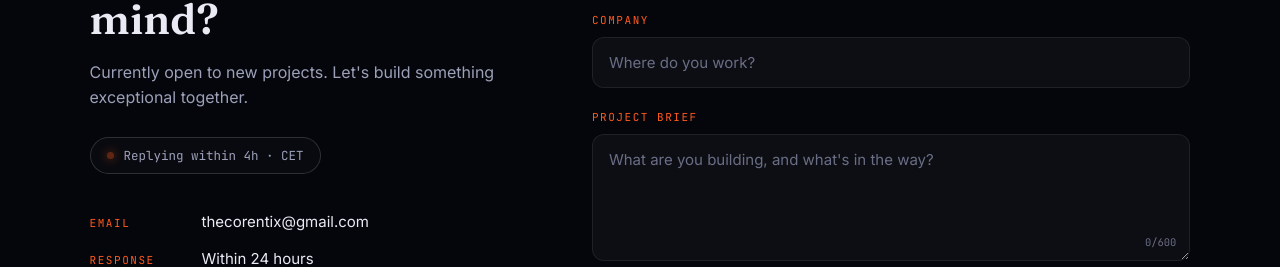
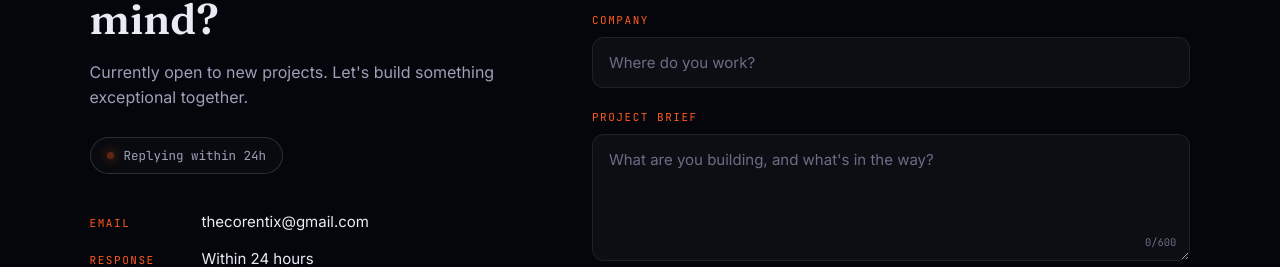
Before and after one commit to TheCorentix/website-frontend, a React (Vite) app: page / in a window 1280 px wide. Shown: the part 7329-7596 px from the top of the page. Built offline with nearby package versions, Linux system fonts and the light colour scheme; no server answers.

Commit message:
Update Contact.jsx

```diff
--- a/src/components/Contact.jsx
+++ b/src/components/Contact.jsx
@@ -67,7 +67,7 @@ export default function Contact() {
 
           <div className="availability-chip">
             <span className="pulse-dot" />
-            Replying within 4h · CET
+            Replying within 24h
           </div>
 
           <dl className="info-list">
```
